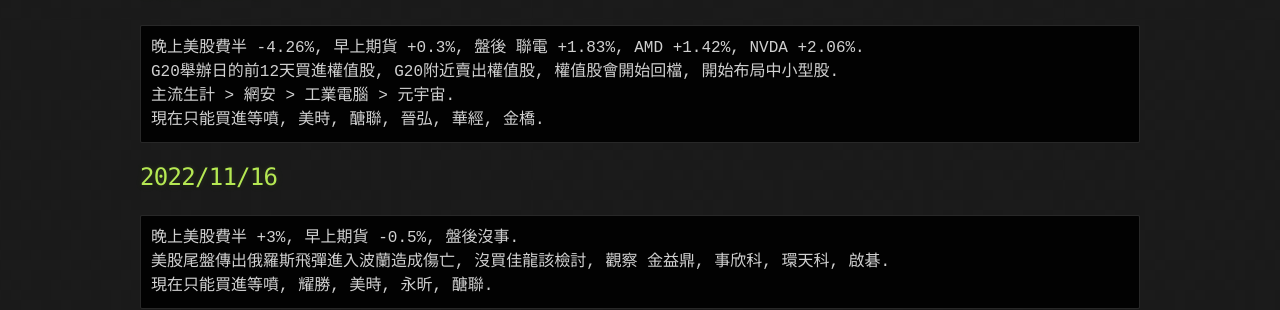
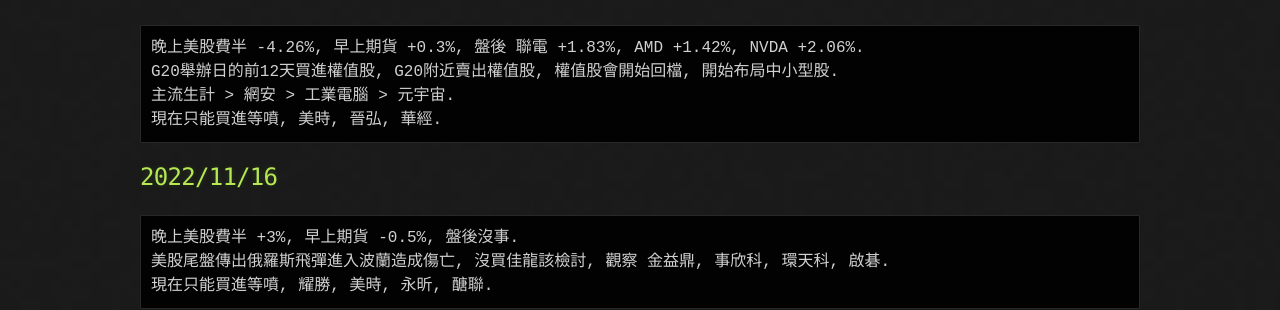
Before and after one commit to lepg5487/Stock_God, a Jekyll site: the page built from index.md, in a window 1280 px wide and 900 px high. Shown: the part 513-823 px from the top of the window. Built offline with Jekyll 4.4.1, drawn with Linux system fonts in a browser that asks for light colours; our own code applies the rules of GitHub Pages for plain Markdown files.

Commit message:
Update index.md

````diff
--- a/index.md
+++ b/index.md
@@ -17,7 +17,7 @@
 晚上美股費半 -4.26%, 早上期貨 +0.3%, 盤後 聯電 +1.83%, AMD +1.42%, NVDA +2.06%.
 G20舉辦日的前12天買進權值股, G20附近賣出權值股, 權值股會開始回檔, 開始布局中小型股.
 主流生計 > 網安 > 工業電腦 > 元宇宙.
-現在只能買進等噴, 美時, 醣聯, 晉弘, 華經, 金橋.
+現在只能買進等噴, 美時, 晉弘, 華經.
 ```
 
 ## 2022/11/16
````
